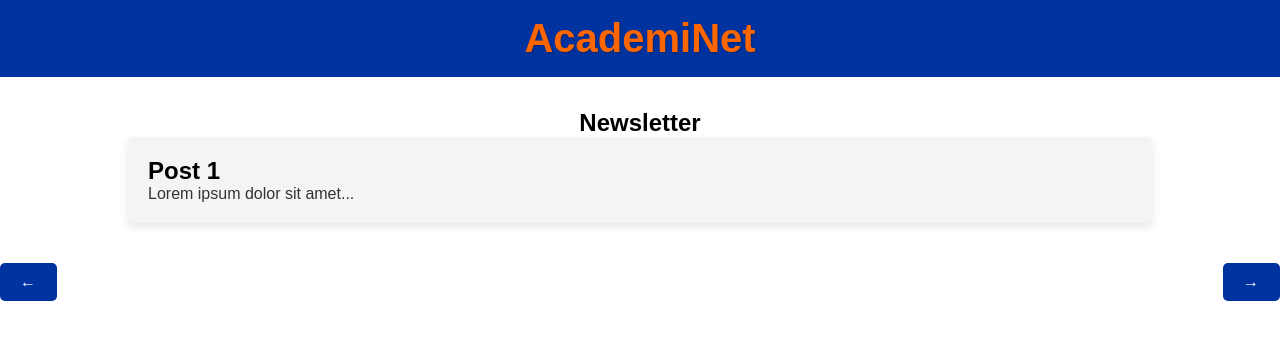
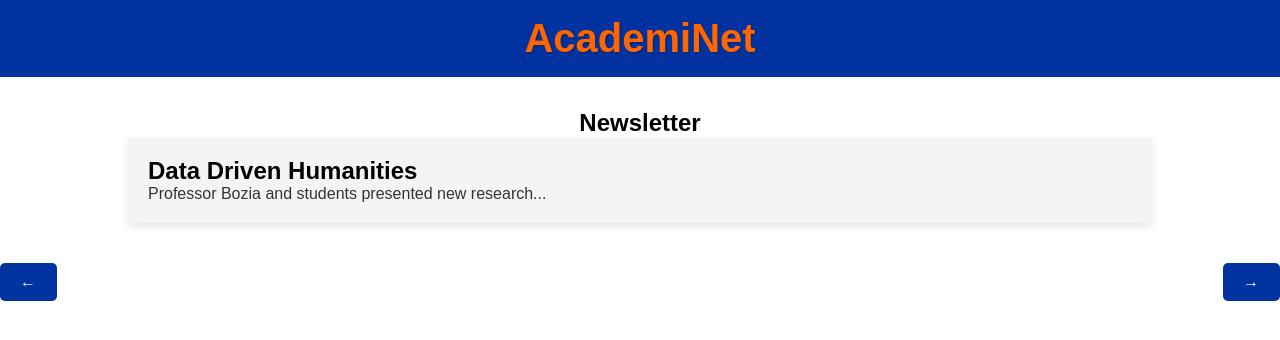
Before and after one commit to mattias-castilla/CEN3031-group-project, a React (Create React App) app in the folder frontend/: page /home in a window 1280 px wide. Shown: the top 340 px of the page. Built offline with nearby package versions, Linux system fonts and the light colour scheme; a web font is replaced by a local one.

Commit message:
home page newsletter postings

```diff
--- a/frontend/src/components/Home.js
+++ b/frontend/src/components/Home.js
@@ -5,9 +5,12 @@ import './Home.css';
 const Home = () => {
   const [currentPostIndex, setCurrentPostIndex] = useState(0);
   const posts = [
-    { title: 'Post 1', content: 'Lorem ipsum dolor sit amet...', link: '/post/1' },
-    { title: 'Post 2', content: 'Lorem ipsum dolor sit amet...', link: '/post/2' },
-    { title: 'Post 3', content: 'Lorem ipsum dolor sit amet...', link: '/post/3' },
+    { title: 'Data Driven Humanities', content: 'Professor Bozia and students presented new research...', link: '/post/1' },
+    { title: 'Quantum Physics', content: 'Professor Birzu and students pioneered...', link: '/post/2' },
+    { title: 'Marine Biology', content: 'Professor Abil worked alongside students...', link: '/post/3' },
+    { title: 'Discrete Mathematics', content: 'Professor Adams led students...', link: '/post/4' },
+    { title: 'Virtual Reality', content: 'Professor Ragan facilitates students...', link: '/post/5' },
+    { title: 'Special Education', content: 'Dr. Brownell guides student and..', link: '/post/6' },
   ];
 
   const navigate = useNavigate();
```
